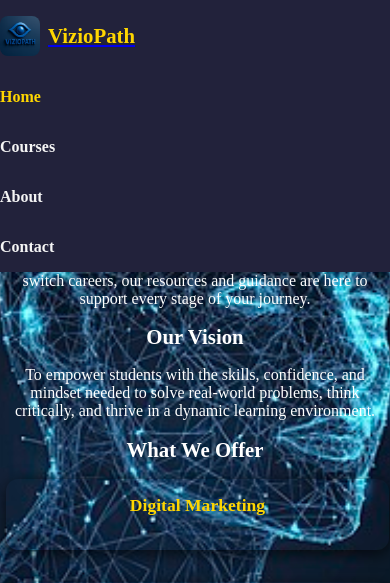
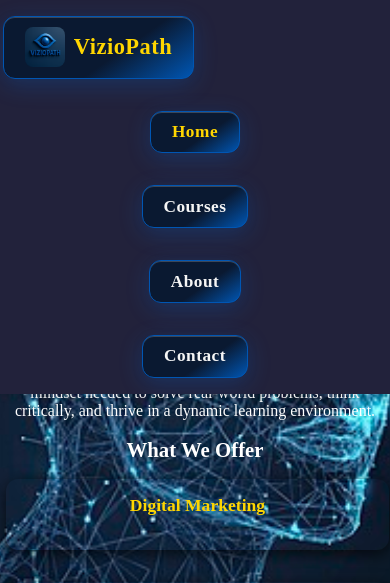
Before and after one commit to Dharmendra20009/viziopath.com, a Flask app: page /about in a window 390 px wide. Shown: the top 583 px of the page. Run offline with Flask 3, Linux system fonts and the light colour scheme.

Commit message:
Now your About page navbar will have the same 3D effect as the rest of your site!

```diff
--- a/templates/about.html
+++ b/templates/about.html
@@ -114,6 +114,62 @@
                 padding: 0.5em 0;
             }
         }
+        nav.navbar a {
+            color: #fff;
+            text-decoration: none;
+            font-weight: bold;
+            padding: 0.6em 1.2em;
+            border-radius: 12px;
+            background: linear-gradient(145deg, #0a1931 60%, #0056b3 100%);
+            box-shadow: 0 6px 24px #007bff33, 0 2px 8px #22223b44, 0 1px 0 #fff3 inset;
+            position: relative;
+            margin: 0 0.2em;
+            display: inline-block;
+            transition:
+                color 0.2s,
+                box-shadow 0.3s,
+                transform 0.2s,
+                background 0.3s;
+            perspective: 300px;
+            font-size: 1.08em;
+            letter-spacing: 0.5px;
+            border: 1.5px solid #0056b3;
+        }
+
+        nav.navbar a:hover, nav.navbar a:focus {
+            color: #FFD600;
+            background: linear-gradient(145deg, #0056b3 60%, #0a1931 100%);
+            box-shadow: 0 12px 36px #FFD60055, 0 2px 12px #00eaff66, 0 1px 0 #fff3 inset;
+            transform: translateY(-4px) scale(1.08) rotateX(10deg);
+            text-shadow: 0 2px 8px #FFD60088, 0 1px 4px #00eaff88;
+            outline: none;
+            border-color: #FFD600;
+        }
+
+        /* Responsive: Stack navbar links vertically on mobile */
+        @media (max-width: 700px) {
+            .navbar {
+                flex-direction: row;
+                align-items: center;
+                gap: 0.2em;
+                padding: 0.5em 0.1em;
+                overflow-x: auto;
+                white-space: nowrap;
+                width: 100vw;
+                scrollbar-width: thin;
+            }
+            .navbar a {
+                display: inline-block;
+                min-width: max-content;
+                margin: 0 0.1em;
+                font-size: 0.95em;
+                text-align: center;
+                border-radius: 8px;
+                box-shadow: none;
+                width: auto;
+                background: #0056b3;
+            }
+        }
     </style>
     {% endblock %}
 </head>
--- a/templates/courses.html
+++ b/templates/courses.html
@@ -135,7 +135,7 @@
         background: linear-gradient(90deg, #ffd600 0%, #ff9800 100%);
         color: #0a1931;
         transform: scale(1.07);
-        box-shadow:
+        box-shadow: 0 8px 24px rgba(255, 216, 0, 0.25);
     }
     .watch-video-btn svg {
         width: 1.5em;
```
